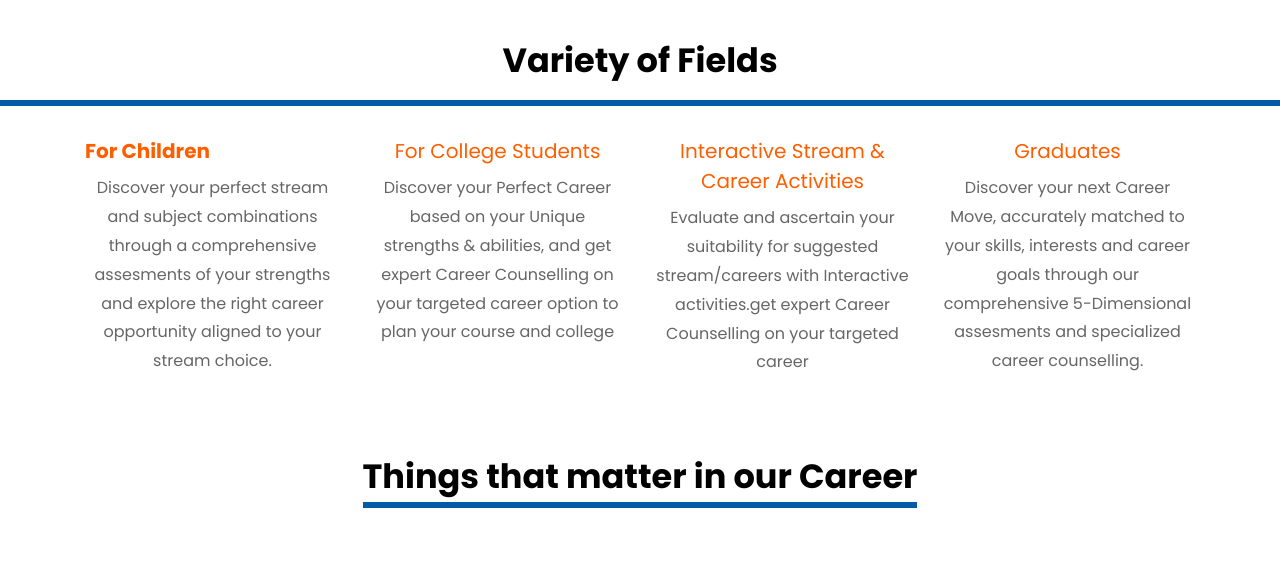
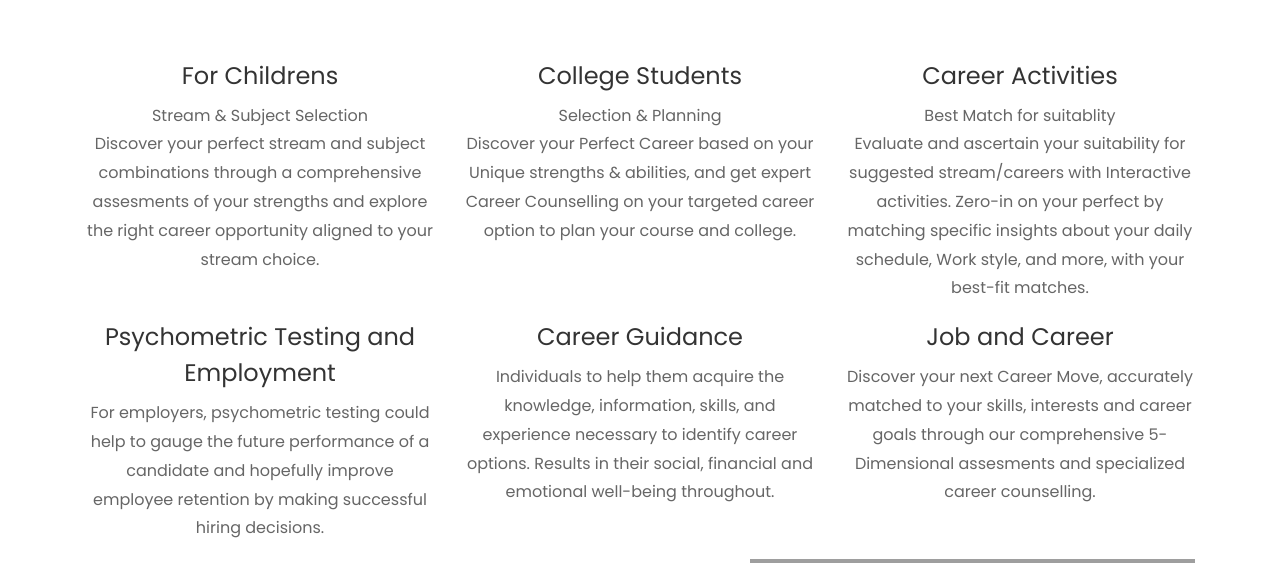
Before and after one commit to makecareereasy/makecareereasy, a Django app: page / in a window 1280 px wide. Shown: the part 799-1362 px from the top of the page. Run offline with Django 3.2, Linux system fonts and the light colour scheme; parts of the project's set-up code (start-up, migrations or seed data) failed here and were passed over; some libraries are stand-ins or nearby versions; some web fonts are replaced; grey boxes are pictures that could not be loaded.

Commit message:
update
Signed-off-by: oumkale <oum.kale@mayadata.io>

```diff
--- a/templates/index.html
+++ b/templates/index.html
@@ -60,137 +60,140 @@
 		</div>
 	</div>
 </section>
-<div class="categories-area "style="background-color:white ">
+<section class="services-area section-gap">
+	<center>
+	 <div class="container">
 
-	<div class="intro">
-		<center>
-			<h2 class="text-center home-border" style=" font-weight: bold;
-				color:black;font-size:2.1rem;padding-top:36px;padding-bottom:14px;margin-bottom: 30px;">Variety of Fields</h2>
-
-	</center>
+			 <br><br>
+	   <div class="row">
+		 <div class="col-lg-4 col-md-6">
+		   <div class="single-services">
+			 <span class="lnr lnr-pie-chart"></span>
+			 <a href="#"><h4>For Childrens</h4></a>
+			 <p>
+				 Stream & Subject Selection
+				 <br>
+				 Discover your perfect stream and subject combinations through a comprehensive assesments of your strengths and explore the right career opportunity aligned to your stream choice.
+			  </p>
+		   </div>
 		 </div>
 
-	<div class="container">
-		<div class="row">
-			<div class="col-lg-3 col-md-5 col-sm-5">
-				<div class="single-cat text-center mb-50">
-					<div class="cat-icon">
-						<span class="flaticon-development"></span>
-					</div>
-					<div class="cat-cap">
-						<h5 class="text-left"><a href="services.html"><strong>For Children</strong> </a></h5>
-						<p>Discover your perfect stream and subject combinations through a  comprehensive assesments of your strengths and explore the right career
-							opportunity aligned to your stream choice.</p>
+		 <div class="col-lg-4 col-md-6">
+		   <div class="single-services">
+			 <span class="lnr lnr-laptop-phone"></span>
+			 <a href="#"><h4>College Students</h4></a>
+			 <p>
+				Selection & Planning
+				<br>
+				Discover your Perfect Career based on your Unique strengths & abilities, and get expert Career Counselling on your targeted career option to plan your course and college.
+				<br>
+			 </p>
 		   </div>
 		 </div>
-			</div>
-			<div class="col-lg-3 col-md-5 col-sm-5">
-				<div class="single-cat text-center mb-50">
-					<div class="cat-icon">
-						<span class="flaticon-development"></span>
-					</div>
-					<div class="cat-cap">
-						<h5><a href="services.html">For College Students</a></h5>
-						<p>Discover your Perfect Career based on your Unique strengths & abilities, and get expert Career Counselling on your targeted career
-							option to plan your course and college</p>
+		 <div class="col-lg-4 col-md-6">
+		   <div class="single-services">
+			 <span class="lnr lnr-camera"></span>
+			 <a href="#"><h4>Career Activities</h4></a>
+			 <p>
+				Best Match for suitablity
+				<br>
+				Evaluate and ascertain your suitability for suggested stream/careers with Interactive activities. Zero-in on your perfect by matching specific  insights about your daily schedule, Work style, and more, with your best-fit matches.
+			 </p>
 		   </div>
 		 </div>
+		 <div class="col-lg-4 col-md-6">
+		   <div class="single-services">
+			 <span class="lnr lnr-picture"></span>
+			 <a href="#"><h4>Psychometric Testing and Employment</h4></a>
+			 <p>
+			 For employers, psychometric testing could help to gauge the future performance of a candidate and hopefully improve employee retention by making successful hiring decisions.</p>
 		   </div>
-			<div class="col-lg-3 col-md-5 col-sm-5">
-				<div class="single-cat text-center mb-50">
-					<div class="cat-icon">
-						<span class="flaticon-development"></span>
 		 </div>
-					<div class="cat-cap">
-						<h5><a href="services.html">Interactive Stream & Career Activities </a></h5>
-						<p>Evaluate and ascertain your suitability for suggested stream/careers with Interactive activities.get expert Career Counselling on your targeted career
+		 <div class="col-lg-4 col-md-6">
+		   <div class="single-services">
+			 <span class="lnr lnr-tablet"></span>
+			 <a href="#"><h4>Career Guidance</h4></a>
+			 <p>
+			 Individuals to help them acquire the knowledge, information, skills, and experience necessary to identify career options. Results in their social, financial and emotional well-being throughout.</p>
+		   </div>
+		 </div>
+		 <div class="col-lg-4 col-md-6">
+		   <div class="single-services">
+			 <span class="lnr lnr-rocket"></span>
+			 <a href="#"><h4>Job and Career</h4></a>
+			 <p>
+			   Discover your next Career Move, accurately matched to your skills, interests and career goals through our comprehensive 5-Dimensional assesments and specialized career counselling.
 			 </p>
 		   </div>
 		 </div>
 	   </div>
-			<div class="col-lg-3 col-md-5 col-sm-5">
-				<div class="single-cat text-center mb-50">
-					<div class="cat-icon">
-						<span class="flaticon-development"></span>
 	 </div>
-					<div class="cat-cap">
-						<h5><a href="services.html">Graduates </a></h5>
-						<p>
-							Discover your next Career Move, accurately matched to your skills, interests and career goals through our comprehensive 5-Dimensional assesments and specialized career counselling.</p>
+	 </center>
+   </section>
+   <section class="ftco-section ftco-no-pt ftc-no-pb">
+	<div class="container">
+		<div class="row d-flex">
+			<div class="col-md-5 order-md-last wrap-about wrap-about d-flex align-items-stretch">
+				<div class="img" style="background-image: url(/static/images/wom.jpg); border"></div>
+			</div>
+			<div class="col-md-7 wrap-about py-5 pr-md-4 ftco-animate">
+	  <h2 class="mb-4">Things That Matter In Your Career</h2>
+				<p>What do you think realizing money is everything?</p>
+				<div class="row mt-5">
+					<div class="col-lg-6">
+						<div class="services-2 d-flex">
+							<div class="icon mt-2 d-flex justify-content-center align-items-center"><span class="flaticon-security"></span></div>
+							<div class="text pl-3">
+								<h3>Identify Need</h3>
+								<p>Do you really need five cars for you and your spouse in the driveway?</p>
 							</div>
 						</div>
 					</div>
-
+					<div class="col-lg-6">
+						<div class="services-2 d-flex">
+							<div class="icon mt-2 d-flex justify-content-center align-items-center"><span class="flaticon-reading"></span></div>
+							<div class="text pl-3">
+								<h3>Impact</h3>
+								<p>Do you want a job that makes people happy? One that solves big problems? Do you want a giant salary?</p>
 							</div>
 						</div>
 					</div>
-
-<section class="ftco-section">
-	<div class="container">
-		<div class="row justify-content-center mb-5">
-			<div class="intro">
-				<center>
-					<h2 class="text-center home-border" style=" font-weight: bold;
-						color:black;font-size:2.1rem;margin:2.4rem 0">Things that matter in our Career</h2>
-				</center>
+					<div class="col-lg-6">
+						<div class="services-2 d-flex">
+							<div class="icon mt-2 d-flex justify-content-center align-items-center"><span class="flaticon-diploma"></span></div>
+							<div class="text pl-3">
+								<h3>Right Guidance</h3>
+								<p>Every time you don't follow your inner guidance, you feel a loss of energy, loss of power, a sense of spiritual deadness.</p>
 							</div>
-
 						</div>
-		<div class="row tabulation mt-4 ftco-animate">
-		  <div class="col-md-4">
-				<ul class="nav nav-pills nav-fill d-md-flex d-block flex-column">
-				  <li class="nav-item text-left">
-					<a class="nav-link active py-4" data-toggle="tab" href="#services-1">Identify Need</a>
-				  </li>
-				  <li class="nav-item text-left">
-					<a class="nav-link py-4" data-toggle="tab" href="#services-2">Impact</a>
-				  </li>
-				  <li class="nav-item text-left">
-					<a class="nav-link py-4" data-toggle="tab" href="#services-3">Right Guidance</a>
-				  </li>
-				  <li class="nav-item text-left">
-					<a class="nav-link py-4" data-toggle="tab" href="#services-4">Instinct</a>
-				  </li>
-				  <li class="nav-item text-left">
-					<a class="nav-link py-4" data-toggle="tab" href="#services-5">Environment</a>
-				  </li>
-				  <li class="nav-item text-left">
-					<a class="nav-link py-4" data-toggle="tab" href="#services-6">Career And Sports</a>
-				  </li>
-				</ul>
 					</div>
-			<div class="col-md-8">
-				<div class="tab-content">
-				  <div class="tab-pane container p-0 active" id="services-1">
-					  <div class="img" style="background-image: url(/static/images/jobs.jpg);"></div>
-					  <h3><a href="#">Identify Need</a></h3>
-					  <p style="color:black">Do you really need five cars for you and your spouse in the driveway?</p>
+					<div class="col-lg-6">
+						<div class="services-2 d-flex">
+							<div class="icon mt-2 d-flex justify-content-center align-items-center"><span class="flaticon-education"></span></div>
+							<div class="text pl-3">
+								<h3>Instinct</h3>
+								<p>Pay attention to which job descriptions spark your interest, and which do not.</p>
 							</div>
-				  <div class="tab-pane container p-0 fade" id="services-2">
-					  <div class="img" style="background-image: url(/static/images/caree.jpg);"></div>
-					  <h3><a href="#">Impact</a></h3>
-					  <p style="color:black">Do you want a job that makes people happy? One that solves big problems? Do you want a giant salary?</p>
 						</div>
-				  <div class="tab-pane container p-0 fade" id="services-3">
-					  <div class="img" style="background-image: url(/static/images/hands.jpg);"></div>
-					  <h3><a href="#">Right Guidance</a></h3>
-					  <p style="color:black">Every time you don't follow your inner guidance, you feel a loss of energy, loss of power, a sense of spiritual deadness.</p>
 					</div>
-				  <div class="tab-pane container p-0 fade" id="services-4">
-					  <div class="img" style="background-image: url(/static/images/job.jpg);"></div>
-					  <h3><a href="#">Instinct</a></h3>
-					  <p style="color:black">Pay attention to which job descriptions spark your interest, and which do not.</p>
+					<div class="col-lg-6">
+						<div class="services-2 d-flex">
+							<div class="icon mt-2 d-flex justify-content-center align-items-center"><span class="flaticon-jigsaw"></span></div>
+							<div class="text pl-3">
+								<h3>Environment</h3>
+								<p>Begin by looking at the type of place you’d prefer to spend your working days. Would you like to join a huge corporation?</p>
 							</div>
-				  <div class="tab-pane container p-0 fade" id="services-5">
-					  <div class="img" style="background-image:url(/static/images/lap.jpg); "></div>
-					  <h3><a href="#">Environment</a></h3>
-					  <p style="color:black">Begin by looking at the type of place you’d prefer to spend your working days. Would you like to join a huge corporation?</p>
 						</div>
-				  <div class="tab-pane container p-0 fade" id="services-6">
-					  <div class="img" style="background-image: url(/static/images/chess.jpg);"></div>
-					  <h3><a href="#">Career And Sports</a></h3>
-					  <p style="color:black">Far far away, behind the word mountains, far from the countries Vokalia and Consonantia, there live the blind texts. Separated they live in Bookmarksgrove right at the coast of the Semantics, a large language ocean.</p>
-
+					</div>
+					<div class="col-lg-6">
+						<div class="services-2 d-flex">
+							<div class="icon mt-2 d-flex justify-content-center align-items-center"><span class="flaticon-kids"></span></div>
+							<div class="text pl-3">
+								<h3>Career and Sports</h3>
+								<p>Sports is one of the rewarding career options of the country with lots of job opportunities.</p>
+							</div>
+						</div>
+					</div>
 				</div>
 			</div>
 		</div>
--- a/templates/team.html
+++ b/templates/team.html
@@ -16,7 +16,7 @@
   </section>
   <img src="/static/images/oum.jpg" style="height: 200px; width: 200px; margin-top: 10px; border-radius: 100%;">
       <h4 class="test-heading">Oum Kale</h4><br>
-      <span class="position mb-1">Founder & CEO at Make Career Easy</span><br>
+      <span class="position mb-1">Project Head/Founder at Make Career Easy</span><br>
       <span class="position mb-1">SDE Intern at MayaData | Former Research Intern at IIT Jammu | International Rated Chess Player</span><br>
         <p class="test-content">I am fascinated by the extensive impact computers can have in solving real world.</p>
           <p><a >+91 9975667652</a></p>
@@ -30,7 +30,7 @@
             <br>
             <img src="/static/images/praj.jpg" style="height: 200px; width: 200px; margin-top: 10px; border-radius: 100%;">
       <h4 class="test-heading">Prajjwal Kumar</h4><br>
-      <span class="position mb-1">COO at Make Career Easy</span><br>
+      <span class="position mb-1">Project Vice Head/COO at Make Career Easy</span><br>
       <span class="position mb-2">Research Lead</span>
       <p class="test-content">I am an ambitious workaholic, but apart from that, pretty simple person.</p>
         <p><a >+91 8178778264</a></p>
```
Also changed, not shown: templates/about.html (+0 -94 lines). Lines whose indentation alone changed are shown as unchanged.
